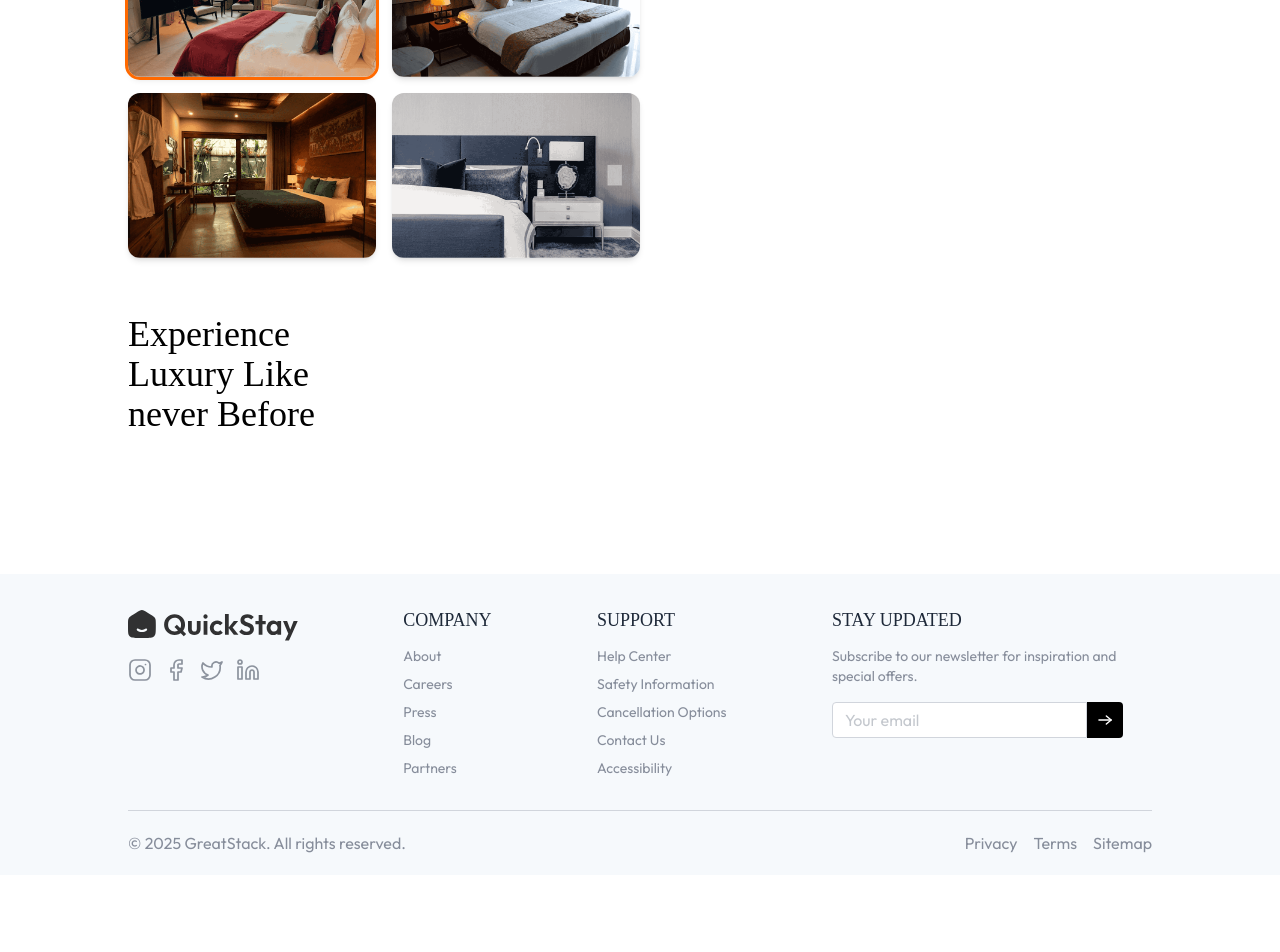
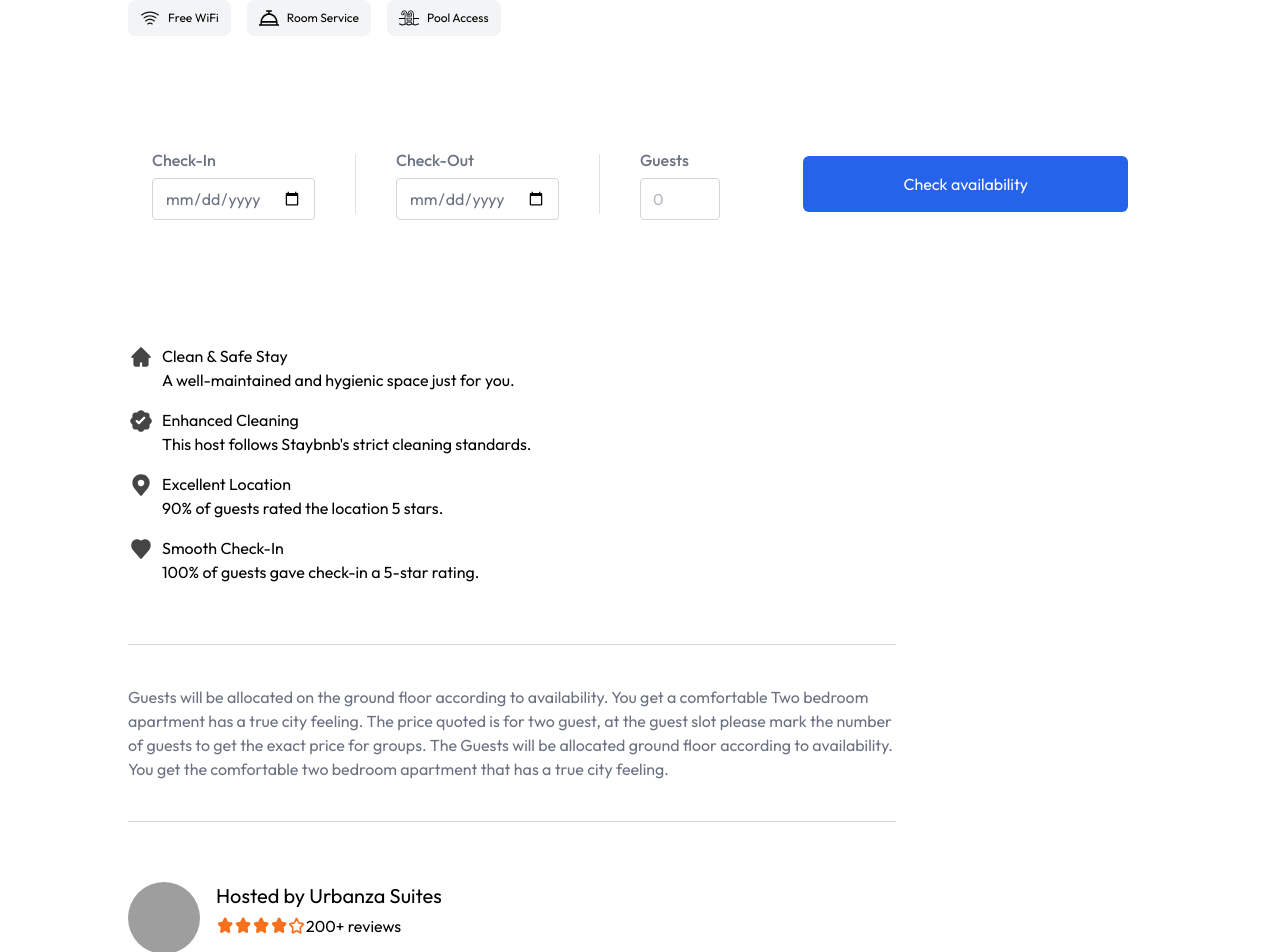
Before and after one commit to Gauravgupta256/hotel-booking-app, a React app in the folder client/: page /rooms/67f763d8197ac559e4089b7a in a window 1280 px wide. Shown: the part 700-1652 px from the top of the page. Before the commit the page ends 1575 px from the top, so only its background shows below. Built offline with nearby package versions, Linux system fonts and the light colour scheme; no server answers; grey boxes are pictures that could not be loaded; the HTML template or start-up script is replaced by a standard one; a web font is replaced by a local one.

Commit message:
RoomDetails page has been completed

```diff
--- a/client/src/pages/RoomDetails.jsx
+++ b/client/src/pages/RoomDetails.jsx
@@ -1,6 +1,6 @@
 import React, { useEffect, useState } from 'react'
 import { useParams } from 'react-router-dom'
-import { assets, roomsDummyData } from '../assets/assets'
+import { assets, facilityIcons, roomCommonData, roomsDummyData } from '../assets/assets'
 import StarRating from '../components/StarRating'
 
 const RoomDetails = () => {
@@ -30,11 +30,11 @@ const RoomDetails = () => {
                 <img src={assets.locationIcon} alt="location-icon"/>
                 <span>{room.hotel.address}</span>
         </div>
+        {/* images */}
         <div className='flex flex-col lg:flex-row mt-6 gap-6'>
             <div className='lg:w-1/2 w-full'>
                 <img src={mainImage} alt="Room Image" className='w-full rounded-xl shadow-lg object-cover'/>
             </div>
-        </div>
         <div
         className='grid grid-cols-2 gap-4 lg:w-1/2 w-full'
         >
@@ -44,18 +44,86 @@ const RoomDetails = () => {
             }`}/>
 
         ))}
+        </div>
+        </div>
+
         <div className='flex flex-col md:flex-row md:justify-between mt-10'>
-            <div>
+            <div className='flex flex-col '>
+
                 <h1 className='text-3xl md: text-4xl font-playfair'>
                     Experience Luxury Like never Before
                 </h1>
-            </div>
-            <div>
-
+            <div className='flex flex wrap items-center mt-3 mb-6 gap-4'>
+                {room.amenities.map((item, index)=>(
+                    <div key={index} className='flex items-center gap-2 px-3 py-2 rounded-lg bg-gray-100'>
+                        <img src={facilityIcons[item]} alt={item} className='w-5 h-5'/>
+                        <p className='text-xs'>{item}</p>
+                        </div>
+                ))}
             </div>
         </div>
+         <p className='text-2xl font-medium'>${room.pricePerNight}/night</p>
+     </div>
+       <form className='flex flex-col md:flex-row items-start md:items-center justify-between bg:white shadow-
+       [0px_0px_20px_rgba(0,0,0,0.15)] p-6 rounded-xl mx-auto mt-16 max-w-6xl'>
+        <div className='flex flex-col flex wrap md:flex-row tems-start md:items-center gap-4 md:gap-10 text-gray-500'>
+                <div className='flex flex-col'>
+                    <label htmlFor="checkInDate" className='font-medium' >Check-In</label>
+                    <input type="date" id='checkIndate' placeholder='Check-In' className='w-full rounded border
+                    border-gray-300 px-3 py-2 mt-1.5 outline-none' required/>
+                </div>
+        <div className='w-px h-15 bg-gray-300/70 max-md:hidden'></div>
+                <div className='flex flex-col'>
+                     <label htmlFor="checkOutDate" className='font-medium' >Check-Out</label>
+                    <input type="date" id='checkOutdate' placeholder='Check-Out' className='w-full rounded border
+                    border-gray-300 px-3 py-2 mt-1.5 outline-none' required/>
+                </div>
+                <div className='w-px h-15 bg-gray-300/70 max-md:hidden'></div>
+                <div className='flex flex-col'>
+                     <label htmlFor="guests" className='font-medium' >Guests</label>
+                    <input type="number" id='guests' placeholder='0' className='max-w-20 rounded border border-gray-300
+                     px-3 py-2 mt-1.5 outline-none' required/>
+                </div>
+    </div>
+        <button type='submit' className='bg-primary hover:bg-primary-dull active:scale-95 transition-all text-white
+        rounded-md max-md:w-full max-md:mt-6 md:px-25 py-3 md:py-4 text-base cursor-pointer'>
+            Check availability
+        </button>
+       </form>
+    <div className='mt-25 space-y-4'>
+        {roomCommonData.map((spec, index)=>(
+            <div key={index} className='flex items-start gap-2'>
+                <img src={spec.icon} alt={`${spec.title}-icon`} className='w-6.5' />
+                <div>
+                    <p>{spec.title}</p>
+                    <p>{spec.description}</p>
+                </div>
+            </div>
+        ))}
+    </div>
+    <div className='max-w-3xl border-y border-gray-300 my-15 py-10 text-gray-500'>
+        <p > Guests will be allocated on the ground floor according to availability. You get a comfortable Two bedroom
+            apartment has a true city feeling. The price quoted is for two guest, at the guest slot please mark the number
+            of guests to get the exact price for groups. The Guests will be allocated ground floor according to availability.
+            You get the comfortable two bedroom apartment that has a true city feeling.</p>
+    </div>
+    <div className='flex flex-col items-start gap-4'>
+        <div className='flex gap-4'>
+            <img src={room.hotel.owner.image} alt="Host" className='h-14 w-14 md:h-18 md:w-18 rounded-full'/>
+            <div>
+                <p className='text-lg md:text-xl'>Hosted by {room.hotel.name}</p>
+                <div className='flex items-center mt-1'>
+                    <StarRating/>
+                    <p className='mi-2'>200+ reviews</p>
+                </div>
+            </div>
         </div>
+        <button class="px-6 py-2.5 mt-4 rounded text-white bg-primary hover:bg-primary-dull
+        transition-all cursor-pointer">Contact Now</button>
     </div>
+    </div>
+
+
   )
 }
 
```
